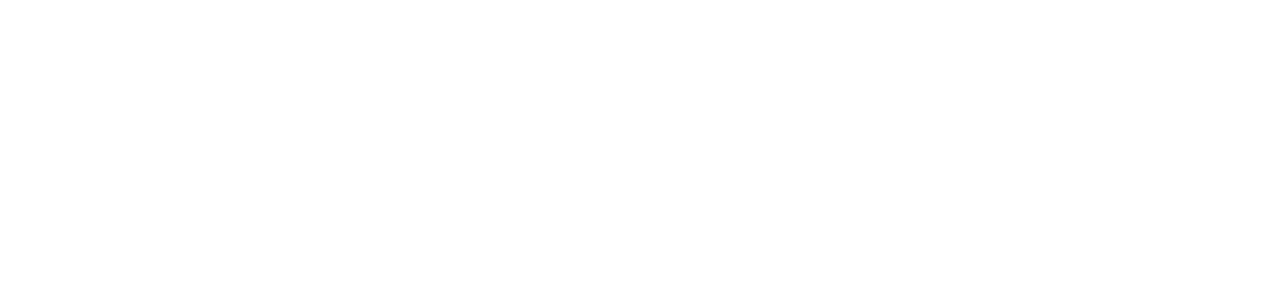
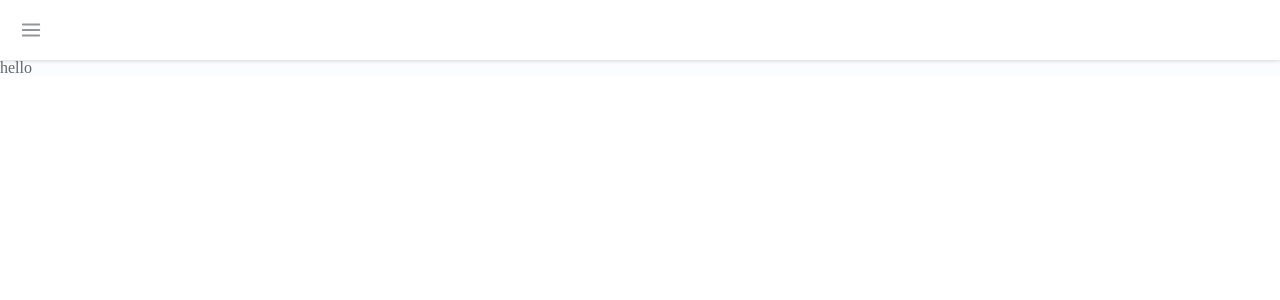
Before and after one commit to polar-bears/todoron, a React (Vite) app: page / in a window 1280 px wide. Shown: the top 300 px of the page. Built offline with nearby package versions, Linux system fonts and the light colour scheme.

Commit message:
Update views

```diff
--- a/src/App.tsx
+++ b/src/App.tsx
@@ -1,23 +1,28 @@
-import * as React from 'react'
-import styled from 'styled-components'
+import React, { useState } from 'react'
+import styled, { ThemeProvider } from 'styled-components'
 import { createBrowserHistory } from 'history'
 import { Router } from 'react-router'
 
 import MainView from './views/MainView'
 import { GlobalStyles } from './styles'
+import { lightTheme } from './styles/theme'
 
 const history = createBrowserHistory()
 
 export interface Props {}
 
 export default function App (props: Props) {
+  const [theme] = useState(lightTheme)
+
   return (
+    <ThemeProvider theme={theme}>
       <Router history={history}>
         <Wrapper>
           <MainView />
           <GlobalStyles />
         </Wrapper>
       </Router>
+    </ThemeProvider>
   )
 }
 
--- a/src/index.tsx
+++ b/src/index.tsx
@@ -3,4 +3,8 @@
 
 import App from './App'
 
-ReactDOM.render(<App />, document.getElementById('root'))
+const render = (Component: React.SFC) => {
+  ReactDOM.render(<Component />, document.getElementById('root'))
+}
+
+render(App)
--- a/src/views/MainView.tsx
+++ b/src/views/MainView.tsx
@@ -1,7 +1,89 @@
-import * as React from 'react'
+import React, { useEffect, useState } from 'react'
+import { RouteComponentProps } from 'react-router'
 
-export interface Props { }
+import Button from '../components/Button'
+import Icon from '../components/Icon'
+import SidePanel from '../components/SidePanel'
+import TopBar from '../components/TopBar'
+import styled from '../styles/styled-components'
+import { boardStore } from '../stores'
 
-export default function MainView (props: Props) {
-  return <div />
+export interface IProps {}
+
+export default function MainView(props: IProps) {
+  const [loading, setLoading] = useState(true)
+  const [expanded, setExpanded] = useState(false)
+  const [adding, setAdding] = useState(false)
+  const [addingTitle, setAddingTitle] = useState('')
+
+  const onToggleSidePanel = () => {
+    setExpanded(!expanded)
+    setAdding(false)
+  }
+
+  const { boards, selectedBoard: board } = boardStore
+
+  useEffect(() => {
+    if (!boards && !loading) {
+      setLoading(true)
+      boardStore.listBoards()
+    }
+    setLoading(false)
+  })
+
+  if (loading) return null
+
+  return (
+    <Wrapper>
+      <TopBar
+        header={
+          <React.Fragment>
+            <Button
+              size='large'
+              icon={expanded ? 'ArrowLeft' : 'Menu'}
+              onClick={onToggleSidePanel}
+            />
+          </React.Fragment>
+        }
+      />
+      <Container expanded={expanded}>
+        hello
+      </Container>
+    </Wrapper>
+  )
 }
+
+const Wrapper = styled.div(({ theme }) => ({
+  position: 'relative',
+  paddingTop: '60px',
+  height: '100%',
+  color: theme.fg,
+  background: theme.bgLight
+}))
+
+const Container = styled.div<{ expanded: boolean }>(({ expanded }) => ({
+  paddingLeft: expanded ? '300px' : 0,
+  position: 'relative',
+  height: '100%',
+  transition: 'padding-left 0.3s ease'
+}))
+
+const SidePanelTitle = styled.div(() => ({
+  flex: 1
+}))
+
+const Addition = styled.div<{ visible: boolean }>(({ theme, visible }) => ({
+  marginTop: visible ? 0 : '-1px',
+  padding: '0 15px',
+  display: 'flex',
+  alignItems: 'center',
+  height: visible ? '36px' : 0,
+  borderBottom: theme.border,
+  overflow: visible ? 'visible' : 'hidden',
+  opacity: visible ? 1 : 0,
+  transition: 'opacity 0.3s ease, height 0.3s ease',
+  input: {
+    margin: '0 10px',
+    flex: 1
+  }
+}))
```
Lines whose indentation alone changed are shown as unchanged.
